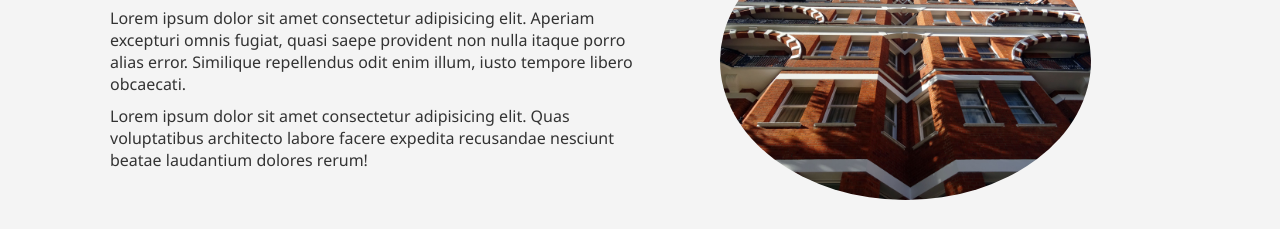
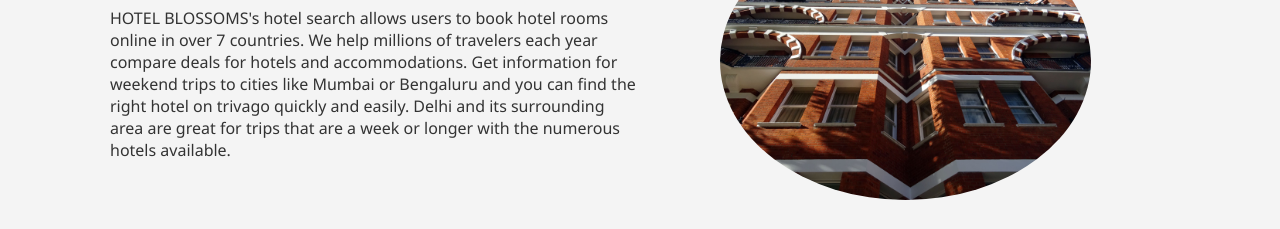
Before and after one commit to amishaNayak02/hotelproject, a plain HTML site: page about.html in a window 1280 px wide. Shown: the part 181-410 px from the top of the page. Drawn offline with Linux system fonts and the light colour scheme; files whose address does not match are found by name; a web font is replaced by a local one.

Commit message:
Update about.html

```diff
--- a/about.html
+++ b/about.html
@@ -32,8 +32,7 @@
        <div class="container">
            <div class="info-left">
                <h1 class="l-heading"> <span class="text-primary">About</span> our Hotel </h1>
-               <p>Lorem ipsum dolor sit amet consectetur adipisicing elit. Aperiam excepturi omnis fugiat, quasi saepe provident non nulla itaque porro alias error. Similique repellendus odit enim illum, iusto tempore libero obcaecati.</p>
-               <p>Lorem ipsum dolor sit amet consectetur adipisicing elit. Quas voluptatibus architecto labore facere expedita recusandae nesciunt beatae laudantium dolores rerum!</p>
+               <p>HOTEL BLOSSOMS's hotel search allows users to book hotel rooms online in over 7 countries. We help millions of travelers each year compare deals for hotels and accommodations. Get information for weekend trips to cities like Mumbai or Bengaluru and you can find the right hotel on trivago quickly and easily. Delhi and its surrounding area are great for trips that are a week or longer with the numerous hotels available.</p>
            </div>
            <div class="info-right">
                <img src="./public/photo-2.jpg" alt="Hotel">
```
